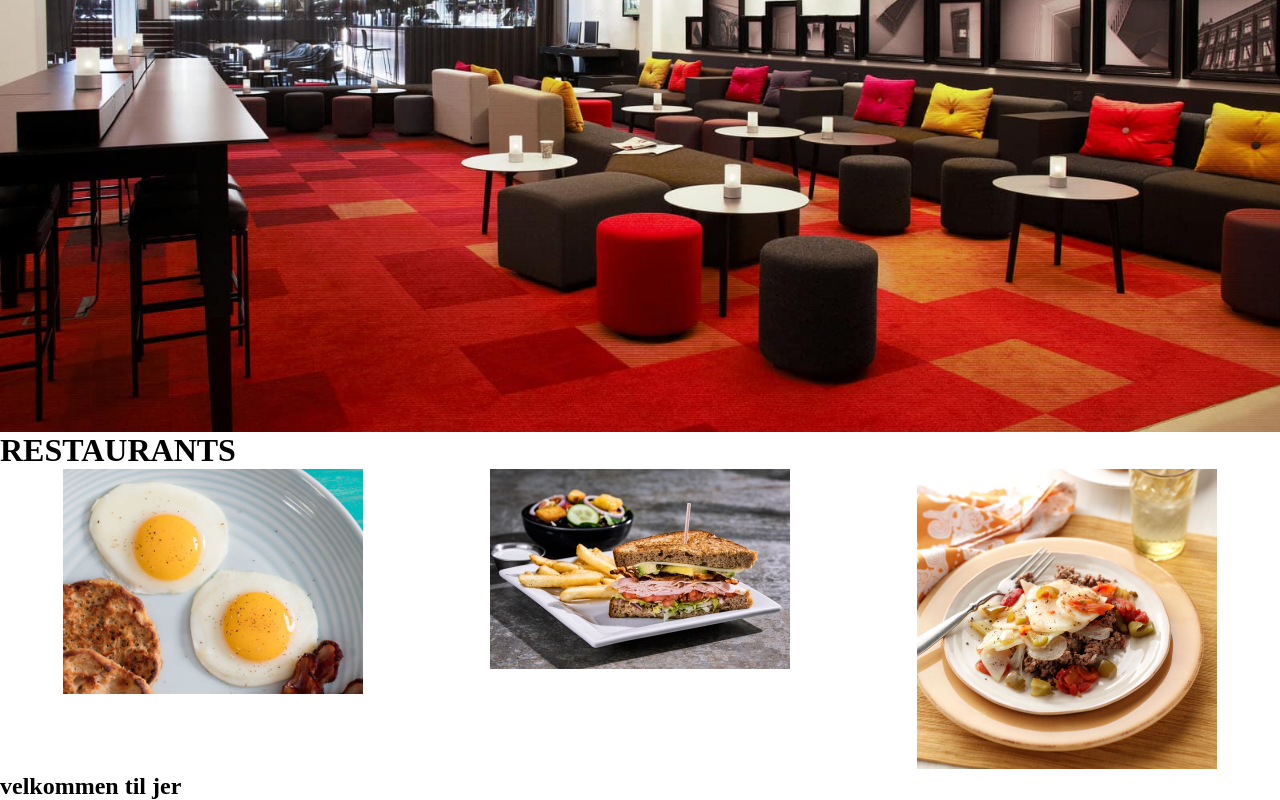
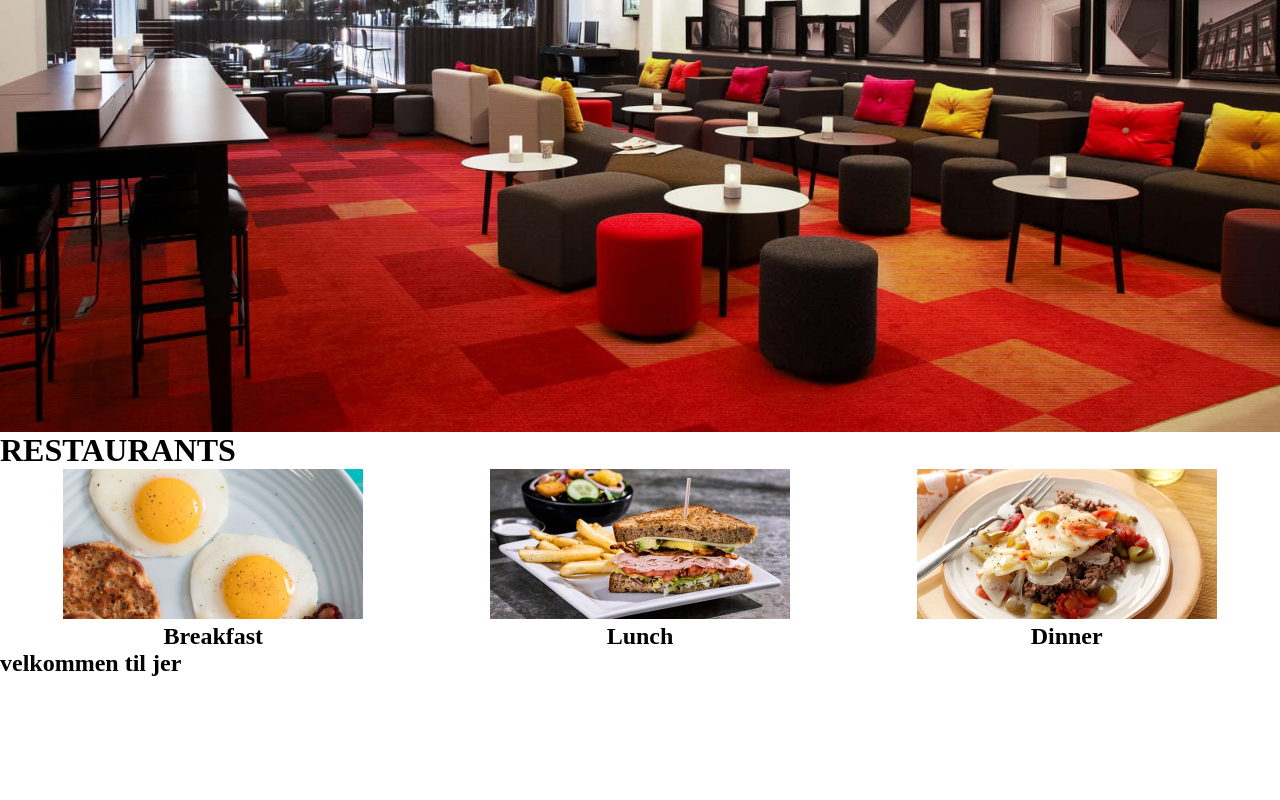
Before and after one commit to Aagaard21/prointeraktiv, a plain HTML site: page restaurant.html in a window 1280 px wide. Shown: the part 368-1168 px from the top of the page. After the commit the page ends 1045 px from the top, so only its background shows below. Drawn offline with Linux system fonts and the light colour scheme.

Commit message:
Fixet resturant side

```diff
--- a/css/style.css
+++ b/css/style.css
@@ -401,3 +401,14 @@ border-radius: 50%;
     .op:hover {
         transform: scale(1.06);
     }
+
+/*Resturant*/
+
+.billeder2 div img{
+    max-height: 150px;
+    object-fit: cover;
+}
+
+.billeder2 div{
+    text-align: center;
+}
--- a/restaurant.html
+++ b/restaurant.html
@@ -19,17 +19,17 @@
     <section class="billeder2">
           <div class="op">
                     <a href=""> <img src="images/breakfast.jpg">
-                    </a>
+                    </a> <h2>Breakfast</h2>
                 </div>
 
                 <div class="op">
                     <a href=""> <img src="images/lunch.jpg">
-                    </a> <br>
+                    </a> <h2>Lunch</h2>
                 </div>
 
                 <div class="op">
                     <a href=""> <img src="images/dinner.jpg">
-                    </a> <br>
+                    </a> <h2>Dinner</h2>
                 </div>
         </section>
         <h2>velkommen til jer</h2>
```
